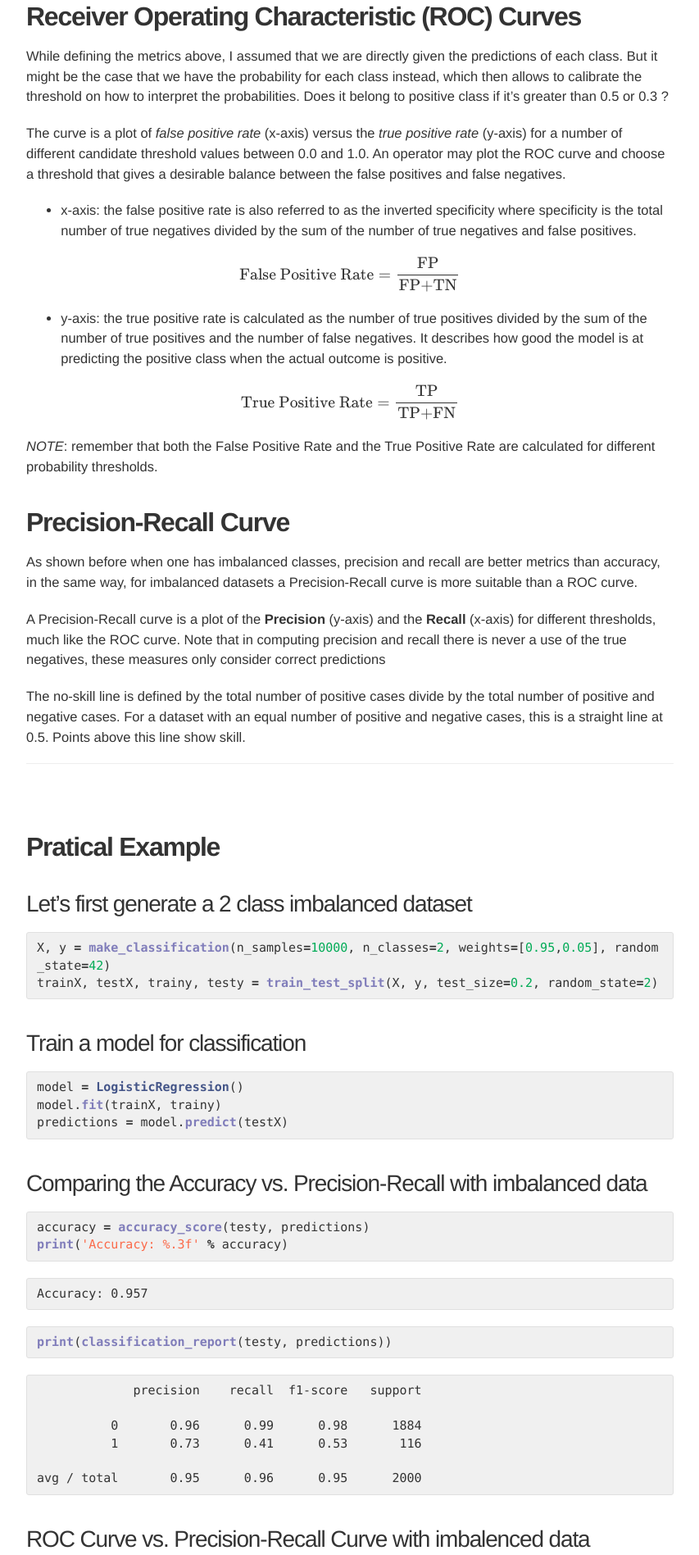
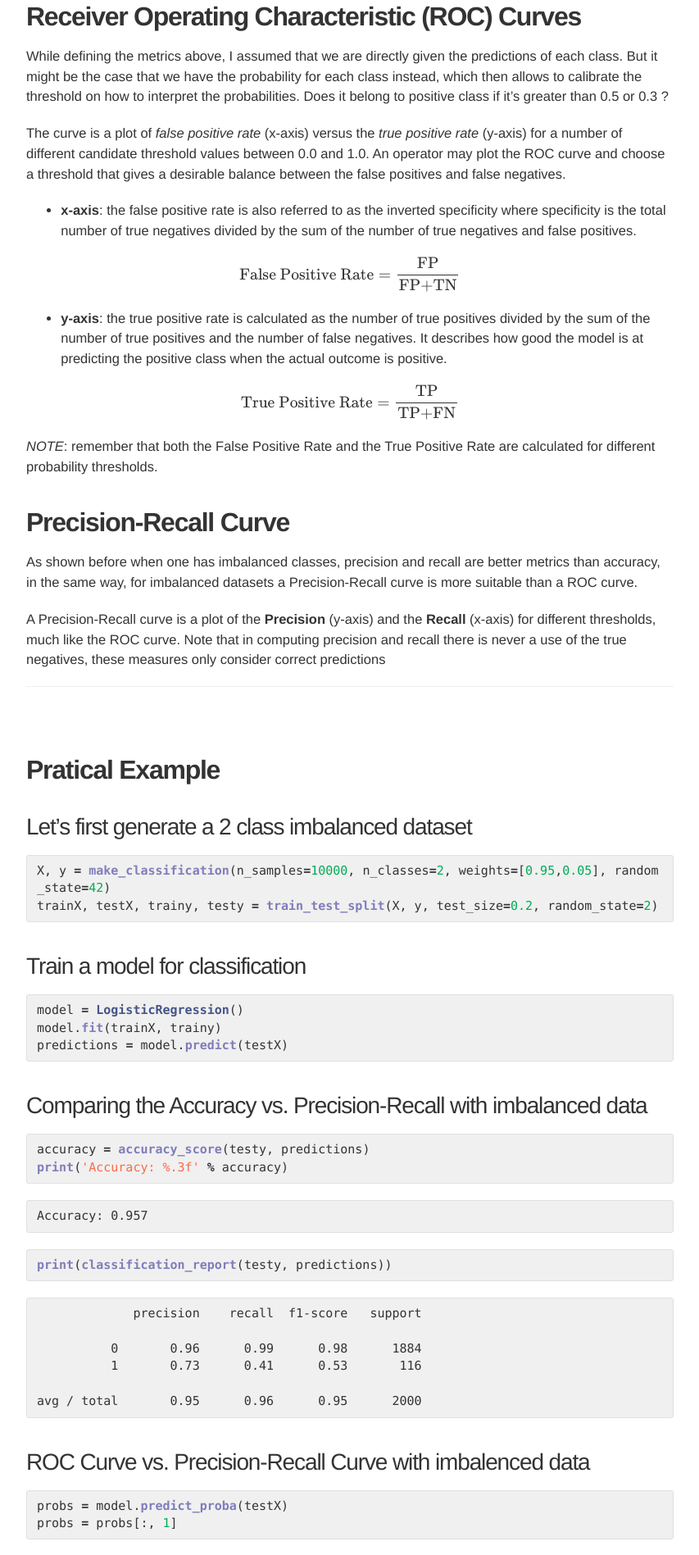
Before and after one commit to davidsbatista/davidsbatista.net, a Jekyll site: the page built from _posts/2018-08-15-NLP_Metrics.md, in a window 1280 px wide. Shown: the part 2679-4576 px from the top of the page at 82% size, without its empty margins (213-1066 px from the left). Built offline with Jekyll 4.4.1, drawn with Linux system fonts in a browser that asks for light colours; nearby versions of some CDN libraries; some web fonts are replaced; formulas are drawn with MathJax 3.

Commit message:
final version

```diff
--- a/_posts/2018-08-15-NLP_Metrics.md
+++ b/_posts/2018-08-15-NLP_Metrics.md
@@ -99,11 +99,11 @@
 The curve is a plot of _false positive rate_ (x-axis) versus the _true positive rate_ (y-axis) for a number of different candidate threshold values between 0.0 and 1.0. An operator may plot the ROC curve and choose a threshold that gives a desirable balance between the false positives and false negatives.
 
 
-* x-axis: the false positive rate is also referred to as the inverted specificity where specificity is the total number of true negatives divided by the sum of the number of true negatives and false positives.
+* __x-axis__: the false positive rate is also referred to as the inverted specificity where specificity is the total number of true negatives divided by the sum of the number of true negatives and false positives.
 
 $$\textrm{False Positive Rate} = \frac{\textrm{FP}}{\textrm{FP+TN}}$$
 
-* y-axis: the true positive rate is calculated as the number of true positives divided by the sum of the number of true positives and the number of false negatives. It describes how good the model is at predicting the positive class when the actual outcome is positive.
+* __y-axis__: the true positive rate is calculated as the number of true positives divided by the sum of the number of true positives and the number of false negatives. It describes how good the model is at predicting the positive class when the actual outcome is positive.
 
 $$\textrm{True Positive Rate} = \frac{\textrm{TP}}{\textrm{TP+FN}}$$
 
@@ -116,8 +116,6 @@
 As shown before when one has imbalanced classes, precision and recall are better metrics than accuracy, in the same way, for imbalanced datasets a Precision-Recall curve is more suitable than a ROC curve.
 
 A Precision-Recall curve is a plot of the __Precision__ (y-axis) and the __Recall__ (x-axis) for different thresholds, much like the ROC curve. Note that in computing precision and recall there is never a use of the true negatives, these measures only consider correct predictions
-
-The no-skill line is defined by the total number of positive cases divide by the total number of positive and negative cases. For a dataset with an equal number of positive and negative cases, this is a straight line at 0.5. Points above this line show skill.
 
 ---
 <br>
@@ -230,7 +228,7 @@
 
 
 <center>
-<table class="greyGridTable">
+<table class="blueTable">
 <thead>
 <tr>
 <th>Metric</th>
@@ -275,7 +273,7 @@
 -->
 
 
-### References
+### __References__
 
 - [CS 229 - Machine Learning (tips and tricks cheatsheet)](https://stanford.edu/~shervine/teaching/cs-229/cheatsheet-machine-learning-tips-and-tricks)
 
--- a/assets/css/style.css
+++ b/assets/css/style.css
@@ -635,15 +635,17 @@
   border: 1px solid #1C6EA4;
   background-color: #EEEEEE;
   width: 100%;
-  text-align: left;
+  text-align: center;
   border-collapse: collapse;
+  vertical-align: middle;
 }
 table.blueTable td, table.blueTable th {
   border: 1px solid #AAAAAA;
   padding: 3px 2px;
 }
 table.blueTable tbody td {
-  font-size: 13px;
+  font-size: 16px;
+  font-weight: bold;
 }
 table.blueTable tr:nth-child(even) {
   background: #D0E4F5;
@@ -660,6 +662,7 @@
   font-weight: bold;
   color: #FFFFFF;
   border-left: 2px solid #D0E4F5;
+  text-align: center;
 }
 table.blueTable thead th:first-child {
   border-left: none;
```
Also changed, not shown: other parts of _posts/2018-08-15-NLP_Metrics.md (+1 -1 lines).
